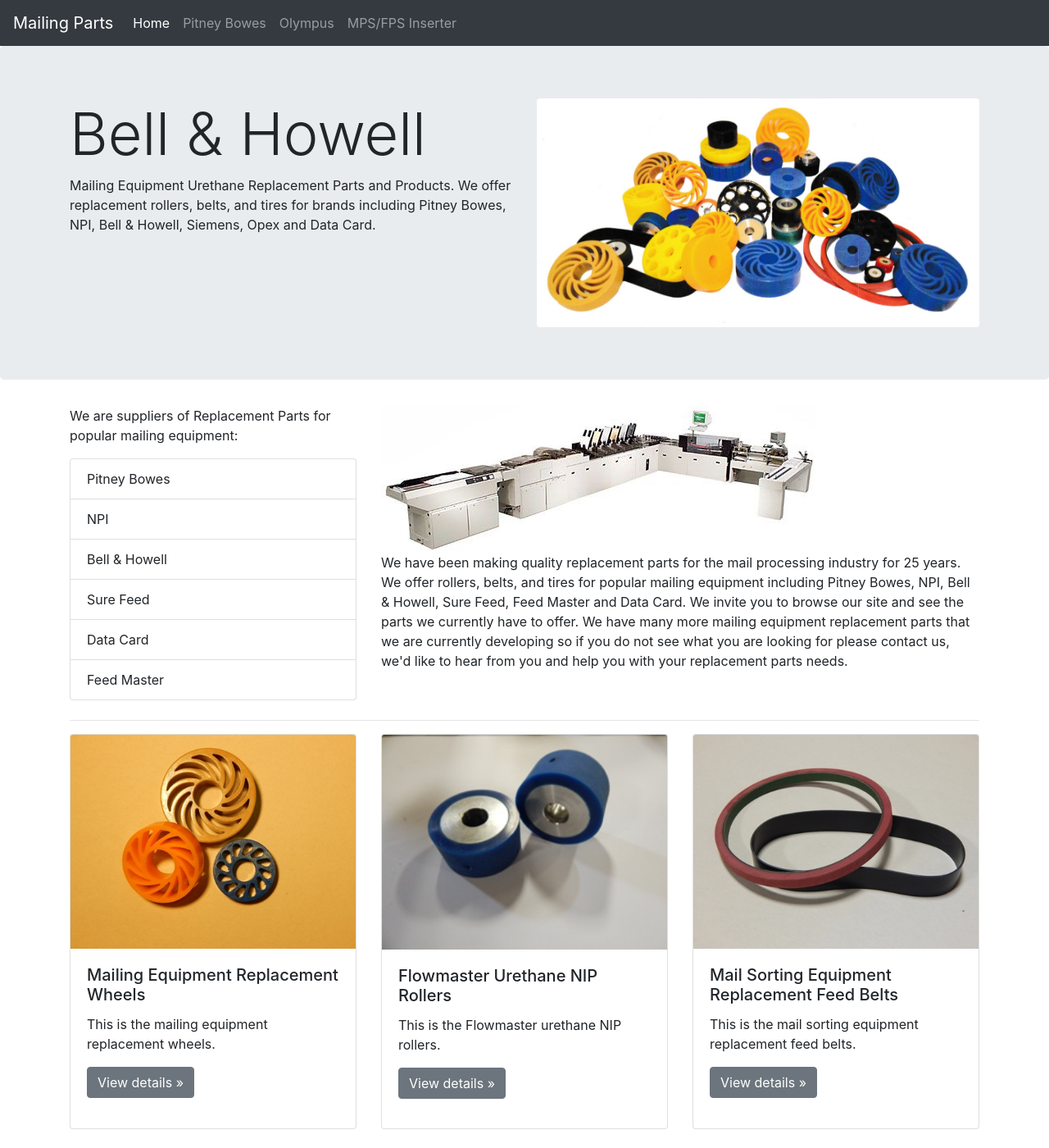
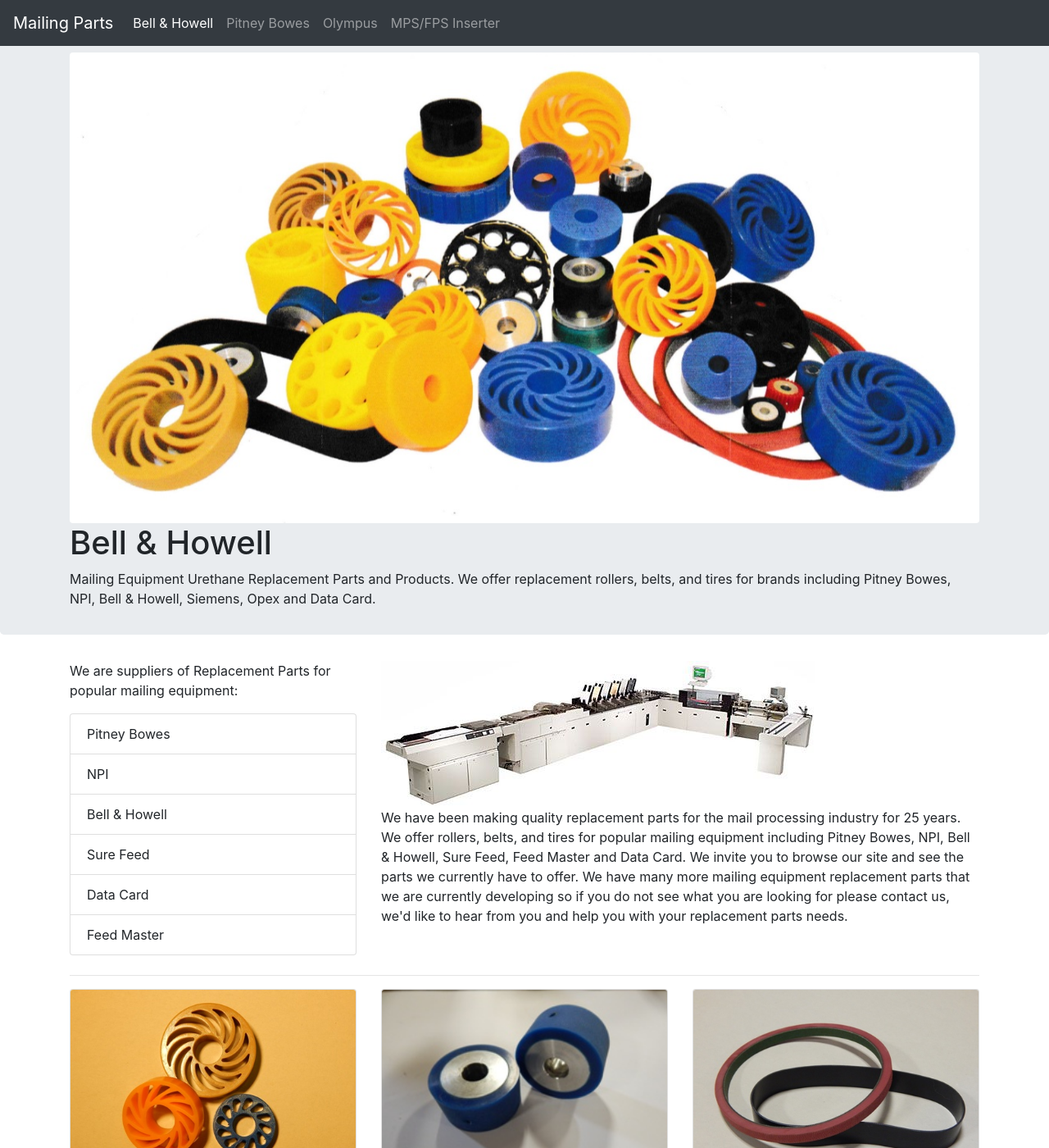
Before and after one commit to zachdyerdesign/mailingparts, a Jekyll site: the page built from index.md, in a window 1280 px wide and 1400 px high. Shown: the whole window at 82% size. Built offline with Jekyll 4.4.1, drawn with Linux system fonts in a browser that asks for light colours.

Commit message:
centered image on top of page added menu howell

```diff
--- a/_includes/footer.html
+++ b/_includes/footer.html
@@ -1,5 +1,6 @@
-<footer class="container">
-      <div class="row">
+<footer class="bg-dark text-white pt-4">
+  <div class="container">
+   <div class="row">
         <h3 class="col">Contact Information</h3>
       </div>
       <div class="row">
@@ -16,6 +17,7 @@
         No part of this web site, including the Contents, Text, HTML Code, Graphics and Images contained herein, may be used or reproduced in any manner whatsoever without the prior written permission of MailingParts.com . Violators of this Copyright Notice will be prosecuted to the fullest extent of U.S. and International Copyright Laws.</small></p>
       </div>
         </div>
+  </div>
 
     </footer>
 
--- a/_includes/header.html
+++ b/_includes/header.html
@@ -29,7 +29,7 @@
       <div class="collapse navbar-collapse" id="navbarsExampleDefault">
         <ul class="navbar-nav mr-auto">
           <li class="nav-item{% if page.layout == 'home' %} active{% endif %}">
-            <a class="nav-link" href="index.html">Home <span class="sr-only">(current)</span></a>
+            <a class="nav-link" href="index.html">Bell & Howell <span class="sr-only">(current)</span></a>
           </li>
           <li class="nav-item{% if page.permalink == 'pitney-bowes' %} active{% endif %}">
             <a class="nav-link" href="pitney-bowes">Pitney Bowes</a>
--- a/_layouts/home.html
+++ b/_layouts/home.html
@@ -3,16 +3,17 @@
     <main role="main">
 
       <!-- Main jumbotron for a primary marketing message or call to action -->
-      <div class="jumbotron">
+      <div class="jumbotron pb-3">
         <div class="container">
           <div class="row">
             <div class="col">
-              <h1 class="display-3">Bell & Howell</h1>
+               <img src="img/mail-sorting-equipment-replacement-parts.jpg" alt="Mail sorting equipment replacement parts" class="img-fluid rounded">
+              <h1 class="display-5">Bell & Howell</h1>
               <p>{{ site.description }}</p>
             </div>
-            <div class="col">
-              <img src="img/mail-sorting-equipment-replacement-parts.jpg" alt="Mail sorting equipment replacement parts" class="img-fluid rounded">
-            </div>
+
+
+
           </div>
 
         </div>
--- a/css/jumbotron.css
+++ b/css/jumbotron.css
@@ -1,4 +1 @@
 /* Move down content because we have a fixed navbar that is 3.5rem tall */
-body {
-  padding-top: 3.5rem;
-}
```
Also changed, not shown: _layouts/page.html (+5 -4 lines), 6 other files.
